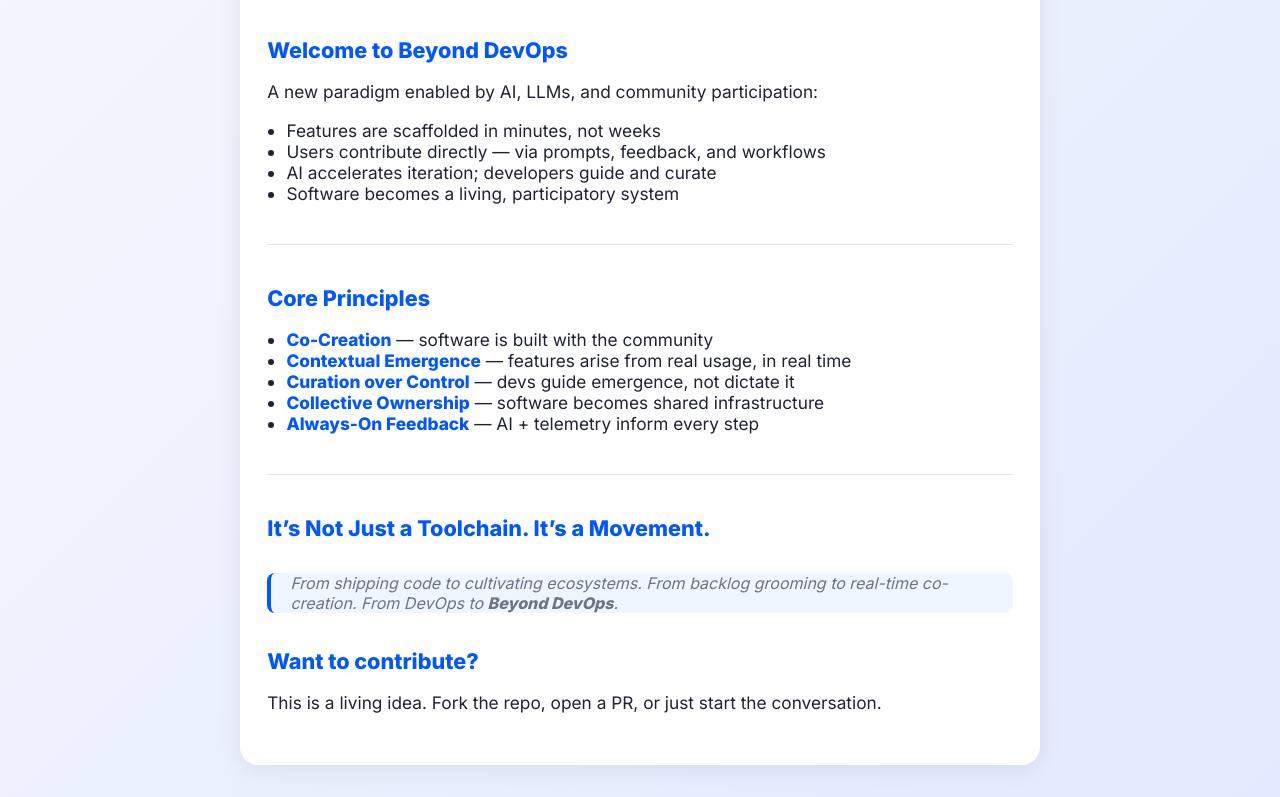
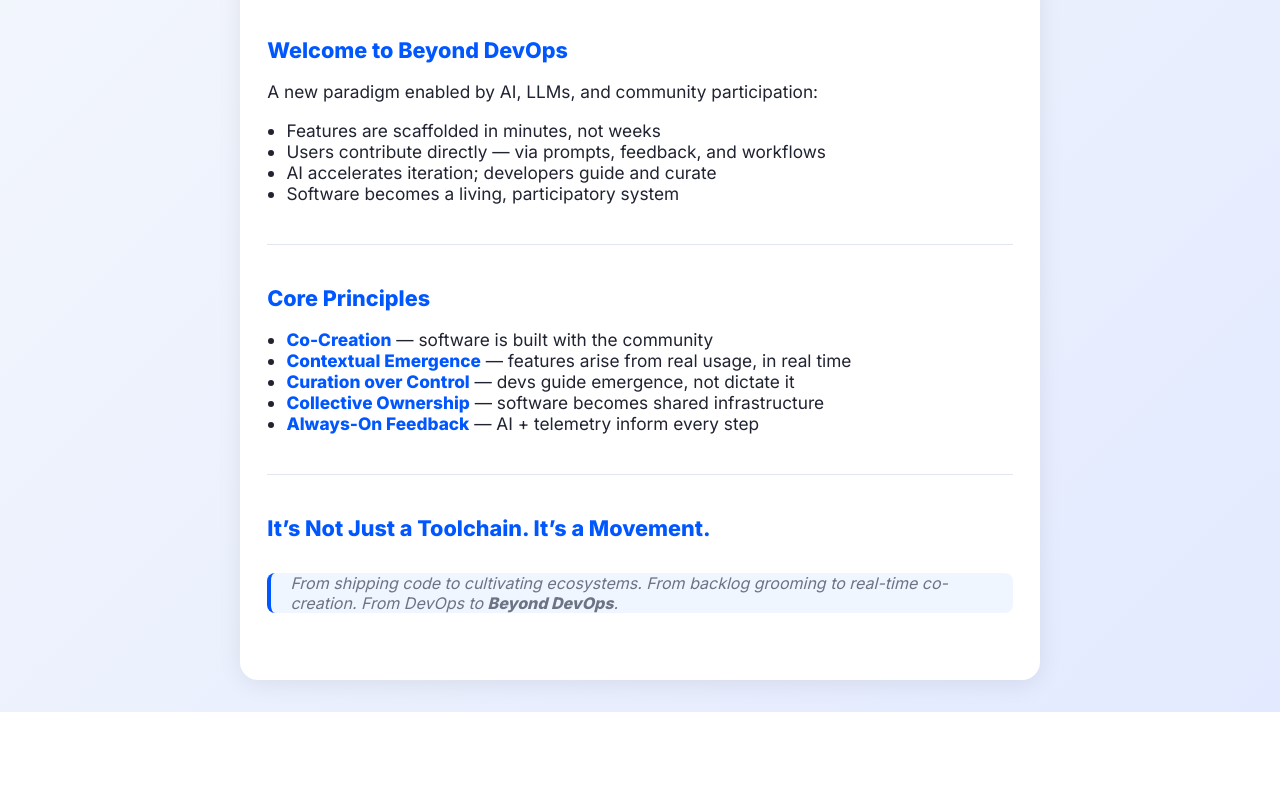
Before and after one commit to matthewlongshore/beyond-devops, a plain HTML site: page index.html in a window 1280 px wide. Shown: the part 601-1398 px from the top of the page. After the commit the page ends 1313 px from the top, so only its background shows below. Drawn offline with Linux system fonts and the light colour scheme.

Commit message:
Update index.html

```diff
--- a/index.html
+++ b/index.html
@@ -170,8 +170,6 @@
       From DevOps to <strong>Beyond DevOps</strong>.
     </blockquote>
 
-    <h2>Want to contribute?</h2>
-    <p>This is a living idea. Fork the repo, open a PR, or just start the conversation.</p>
   </main>
 </body>
 </html>
```
